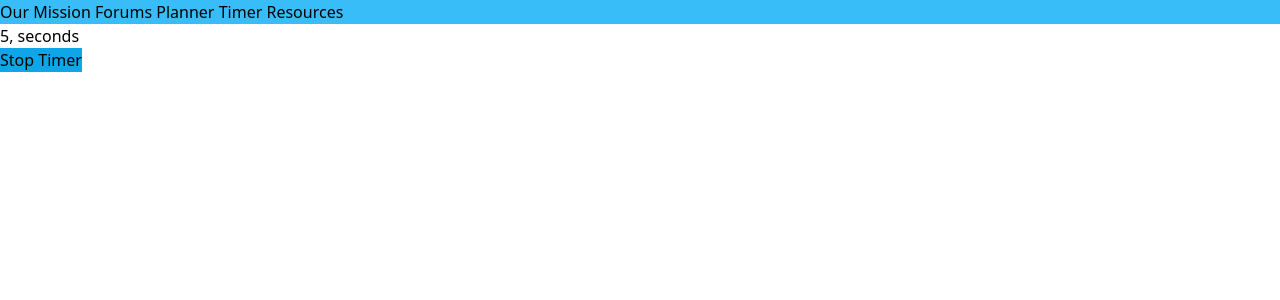
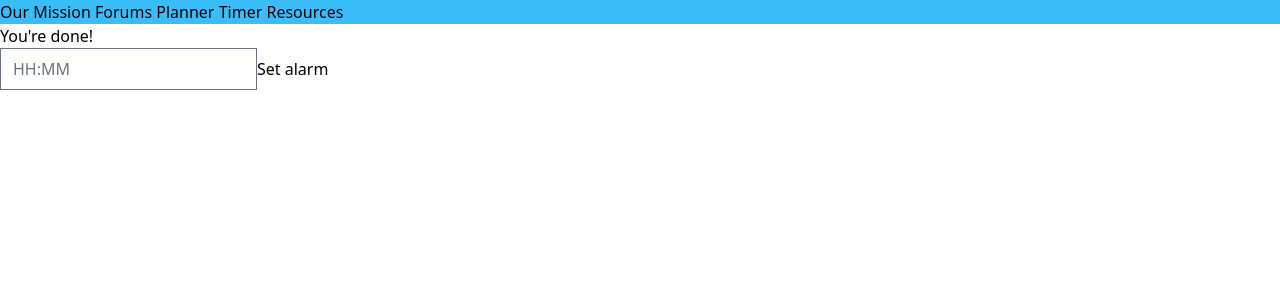
Before and after one commit to AdrianRRojo/adhd4u, a React (Create React App) app: page /timer in a window 1280 px wide. Shown: the top 300 px of the page. Built offline with nearby package versions, Linux system fonts and the light colour scheme.

Commit message:
created a simple alarm clock

```diff
--- a/src/components/pages/Timer.jsx
+++ b/src/components/pages/Timer.jsx
@@ -2,21 +2,57 @@ import React, {useEffect, useState} from "react"
 
 
 export default function Timer(){
-    const [seconds, setSeconds] = useState(0)
-    const [isRunning, setIsRunning] = useState(true)
+    // const [seconds, setSeconds] = useState(0)
+    // const [isRunning, setIsRunning] = useState(true)
 
-    useEffect(() => {
-    if(isRunning) {
-        const interval = setInterval(() => {
-            setSeconds(seconds => seconds + 1)
-        }, 1000)
-        return() => clearInterval(interval)
+    const [alarmTime, setAlarmTime] = useState(null)
+    const [inputTime, setInputTime] = useState('')
+
+    const handleChange = e => {
+        setInputTime(e.target.value)
     }
-        }, [isRunning])
+
+    const handleSubmit = e => {
+        e.preventDefault()
+        const date = new Date()
+        date.setHours(inputTime.split(':')[0])
+        date.setMinutes(inputTime.split(':')[1])
+        setAlarmTime(date.toLocaleTimeString())
+    }
+    // useEffect(() => {
+    // if(isRunning) {
+    //     const interval = setInterval(() => {
+    //         setSeconds(seconds => seconds + 1)
+    //     }, 1000)
+    //     return() => clearInterval(interval)
+    // }
+    //     }, [isRunning])
     return(
         <div>
-            <p>{seconds}, seconds</p>
-            <button className="bg-sky-500" onClick={() => setIsRunning(false)}>Stop Timer</button>
+            {/*
+            <div>
+                <p>{seconds}, seconds</p>
+                <button className="bg-sky-500" onClick={() => setIsRunning(false)}>Stop Timer</button>
+            </div>
+            */}
+            <div>
+                {alarmTime ? (
+                    <p>Study for {alarmTime}</p>
+                ) : (
+                    <p>You're done!</p>
+                )}
+                <form onSubmit={handleSubmit}>
+                    <input
+                        type='text'
+                        placeholder="HH:MM"
+                        value={inputTime}
+                        onChange={handleChange}
+                    >
+                    </input>
+                    <button type='submit'>Set alarm</button>
+                </form>
+            </div>
+
         </div>
     )
 }
```
